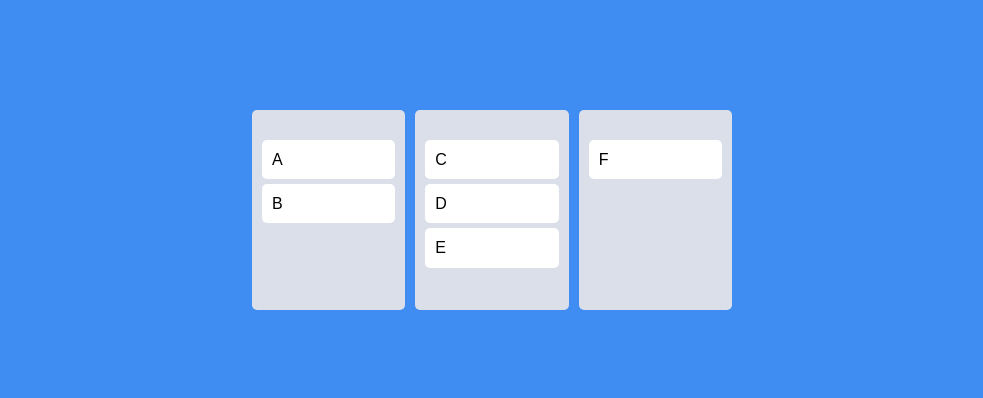
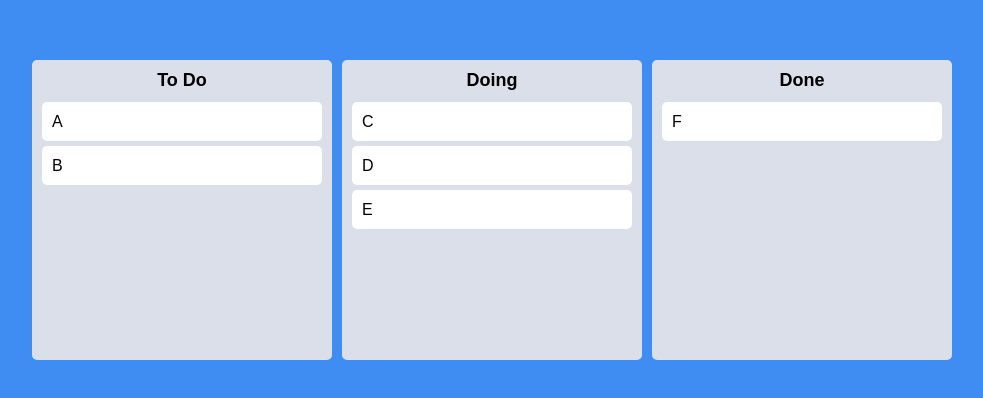
Before and after one commit to woosshe/nomad_react-masterclass, a React (Create React App) app: page / in a window 1280 px wide. Shown: the part 190-588 px from the top of the page, without its empty margins (148-1131 px from the left). Built offline with nearby package versions, Linux system fonts and the light colour scheme.

Commit message:
6.9 Same Board Movement

```diff
--- a/src/App.tsx
+++ b/src/App.tsx
@@ -6,8 +6,7 @@
 
 const Wrapper = styled.div`
   display: flex;
-  max-width: 480px;
-  width: 100%;
+  width: 100vw;
   margin: 0 auto;
   justify-content: center;
   align-items: center;
@@ -15,25 +14,31 @@
 `;
 
 const Boards = styled.div`
-  display: grid;
+  display: flex;
+  justify-content: center;
+  align-items: flex-start;
   width: 100%;
   gap: 10px;
-  grid-template-columns: repeat(3, 1fr);
 `;
 
 function App() {
   const [toDos, setToDos] = useRecoilState(toDoState);
-  const onDragEnd = (result: DropResult) => {
-    console.log(result);
-    //if (!destination) return;
-    // setToDos((oldToDos) => {
-    //   const toDosCopy = [...oldToDos];
-    //   // 1) Delete item on source.index
-    //   toDosCopy.splice(source.index, 1);
-    //   // 2) Put back the item on the destination.index
-    //   toDosCopy.splice(destination?.index, 0, draggableId);
-    //   return toDosCopy;
-    // });
+  const onDragEnd = (info: DropResult) => {
+    console.log(info);
+    const { draggableId, destination, source } = info;
+    if (!destination) return;
+    if (destination?.droppableId === source.droppableId) {
+      // same board movement
+      setToDos((allBoards) => {
+        const boardCopy = [...allBoards[source.droppableId]];
+        boardCopy.splice(source.index, 1);
+        boardCopy.splice(destination?.index, 0, draggableId);
+        return {
+          ...allBoards,
+          [source.droppableId]: boardCopy,
+        };
+      });
+    }
   };
   return (
     <DragDropContext onDragEnd={onDragEnd}>
--- a/src/Components/Board.tsx
+++ b/src/Components/Board.tsx
@@ -3,11 +3,19 @@
 import DraggableCard from "./DraggableCard";
 
 const Wrapper = styled.div`
+  width: 300px;
   padding: 20px 10px;
-  padding-top: 30px;
+  padding-top: 10px;
   background-color: ${(props) => props.theme.boardColor};
   border-radius: 5px;
-  min-height: 200px;
+  min-height: 300px;
+`;
+
+const Title = styled.h2`
+  text-align: center;
+  font-weight: 600;
+  margin-bottom: 10px;
+  font-size: 18px;
 `;
 
 interface IBoardProps {
@@ -21,6 +29,7 @@
       {(magic) => {
         return (
           <Wrapper ref={magic.innerRef} {...magic.droppableProps}>
+            <Title>{boardId}</Title>
             {toDos.map((toDo, index) => (
               <DraggableCard key={toDo} toDo={toDo} index={index} />
             ))}
--- a/src/Components/DraggableCard.tsx
+++ b/src/Components/DraggableCard.tsx
@@ -15,7 +15,6 @@
 }
 
 function DraggableCard({ toDo, index }: IDraggableCardProps) {
-  console.log(toDo, "has been rendered");
   return (
     <Draggable key={toDo} draggableId={toDo} index={index}>
       {(magic) => (
--- a/src/atoms.tsx
+++ b/src/atoms.tsx
@@ -7,8 +7,8 @@
 export const toDoState = atom<IToDoState>({
   key: "toDo",
   default: {
-    to_do: ["A", "B"],
-    doing: ["C", "D", "E"],
-    done: ["F"],
+    "To Do": ["A", "B"],
+    Doing: ["C", "D", "E"],
+    Done: ["F"],
   },
 });
--- /dev/null
+++ b/src/react-app-env.d.ts
@@ -0,0 +1 @@
+/// <reference types="react-scripts" />
```
